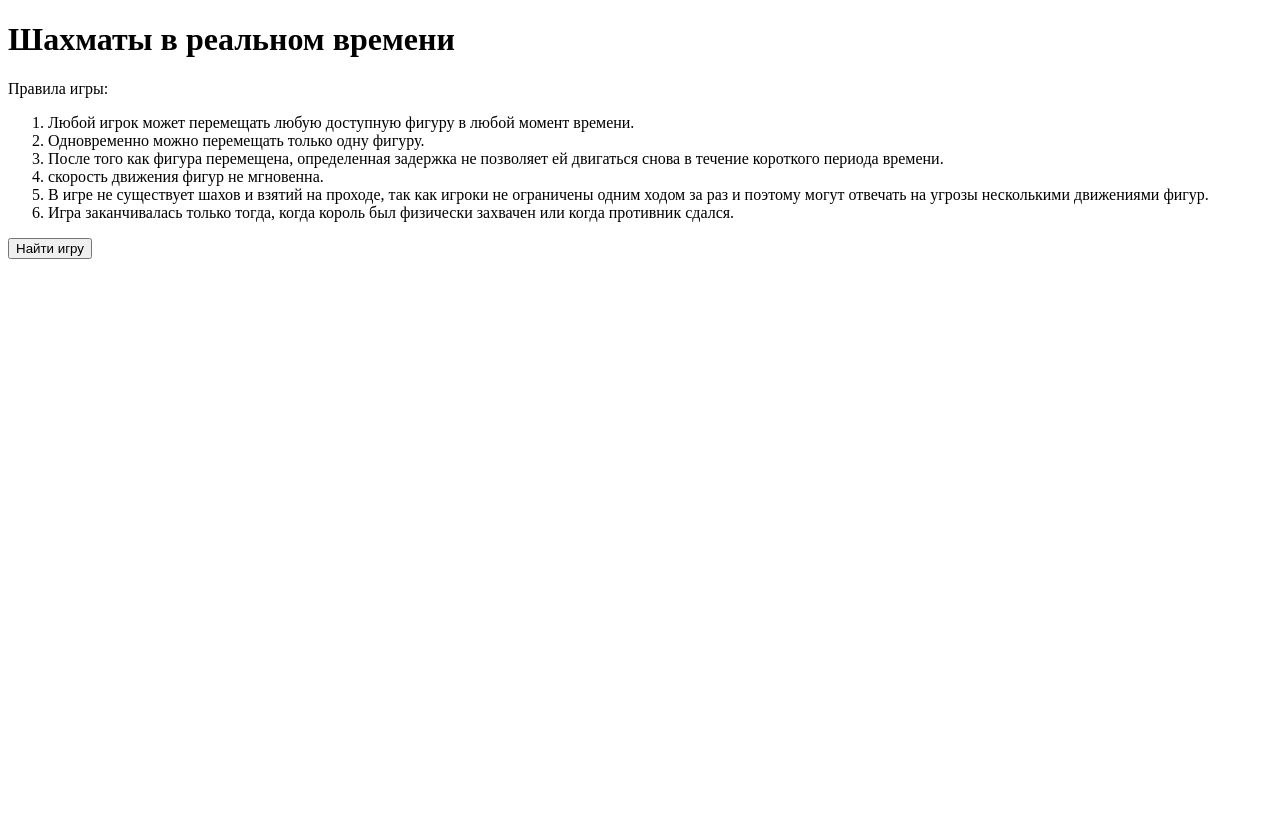
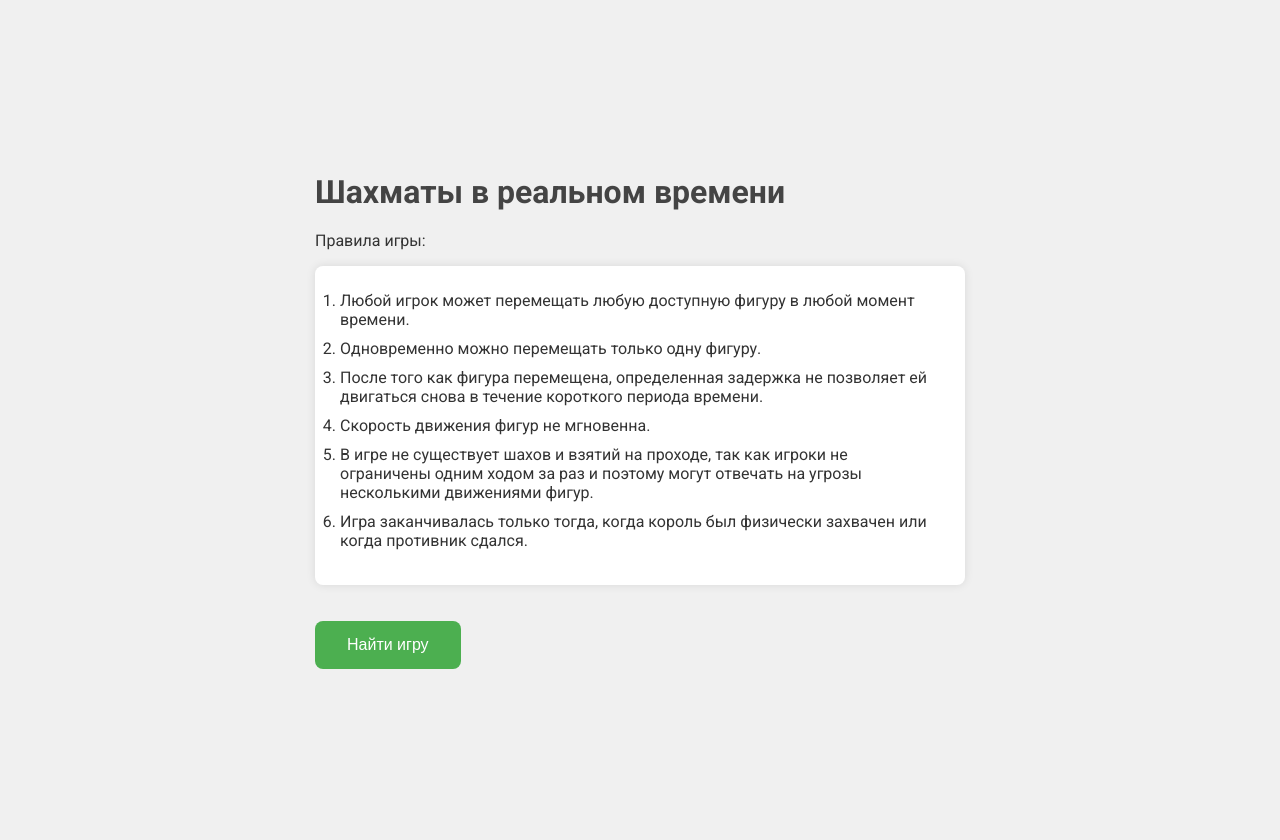
Before and after one commit to MistakeTZ/Kung-Fu-Chess, a Flask app: page / in a window 1280 px wide. Before the commit the page ends 259 px from the top, so only its background shows below. Run offline with Flask 3, Linux system fonts and the light colour scheme; some libraries are stand-ins or nearby versions.

Commit message:
start page

```diff
--- a/templates/join.html
+++ b/templates/join.html
@@ -4,19 +4,68 @@
     <meta charset="UTF-8">
     <title>Шахматы в реальном времени</title>
     <script src="https://cdnjs.cloudflare.com/ajax/libs/socket.io/4.0.1/socket.io.js"></script>
+    <link href="https://fonts.googleapis.com/css2?family=Roboto:wght@400;700&display=swap" rel="stylesheet">
+    <style>
+        body {
+            font-family: 'Roboto', sans-serif;
+            background-color: #f0f0f0;
+            color: #333;
+            margin: 0;
+            padding: 20px;
+            display: flex;
+            justify-content: center;
+            align-items: center;
+            height: 100vh;
+        }
+        h1 {
+            color: #444;
+            margin-bottom: 20px;
+        }
+        ol {
+            background: white;
+            border-radius: 8px;
+            padding: 25px;
+            box-shadow: 0 0 10px rgba(0, 0, 0, 0.1);
+            max-width: 600px;
+        }
+        ol li {
+            margin-bottom: 10px;
+        }
+        button {
+            background-color: #4CAF50;
+            color: white;
+            border: none;
+            padding: 15px 32px;
+            text-align: center;
+            text-decoration: none;
+            display: inline-block;
+            font-size: 16px;
+            margin: 20px 0;
+            cursor: pointer;
+            border-radius: 8px;
+            transition: background-color 0.3s ease;
+        }
+        button:hover {
+            background-color: #45a049;
+        }
+    </style>
 </head>
 <body>
+    <div>
         <h1>Шахматы в реальном времени</h1>
-    Правила игры:
+        <div>
+            <p>Правила игры:</p>
             <ol>
                 <li>Любой игрок может перемещать любую доступную фигуру в любой момент времени.</li>
                 <li>Одновременно можно перемещать только одну фигуру.</li>
                 <li>После того как фигура перемещена, определенная задержка не позволяет ей двигаться снова в течение короткого периода времени.</li>
-        <li>скорость движения фигур не мгновенна.</li>
+                <li>Скорость движения фигур не мгновенна.</li>
                 <li>В игре не существует шахов и взятий на проходе, так как игроки не ограничены одним ходом за раз и поэтому могут отвечать на угрозы несколькими движениями фигур.</li>
                 <li>Игра заканчивалась только тогда, когда король был физически захвачен или когда противник сдался.</li>
             </ol>
+        </div>
         <button id="find-game-button">Найти игру</button>
+    </div>
     <script>
         const playerId = "{{ session.player_id }}";
         const socket = io();
```
Lines whose indentation alone changed are shown as unchanged.
